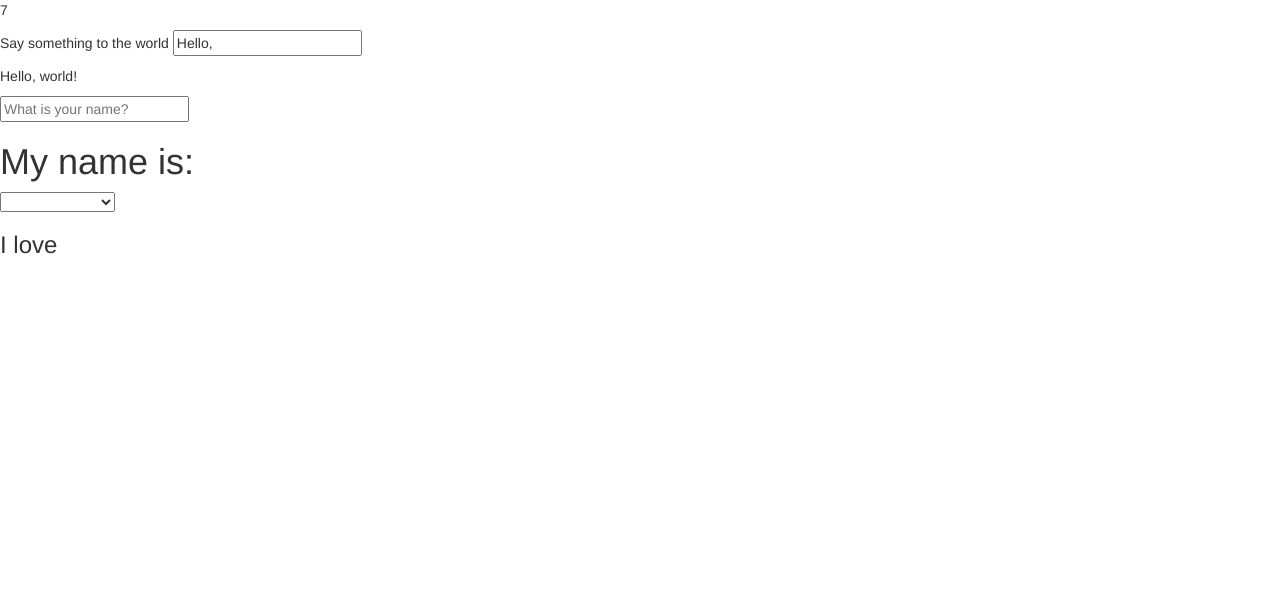
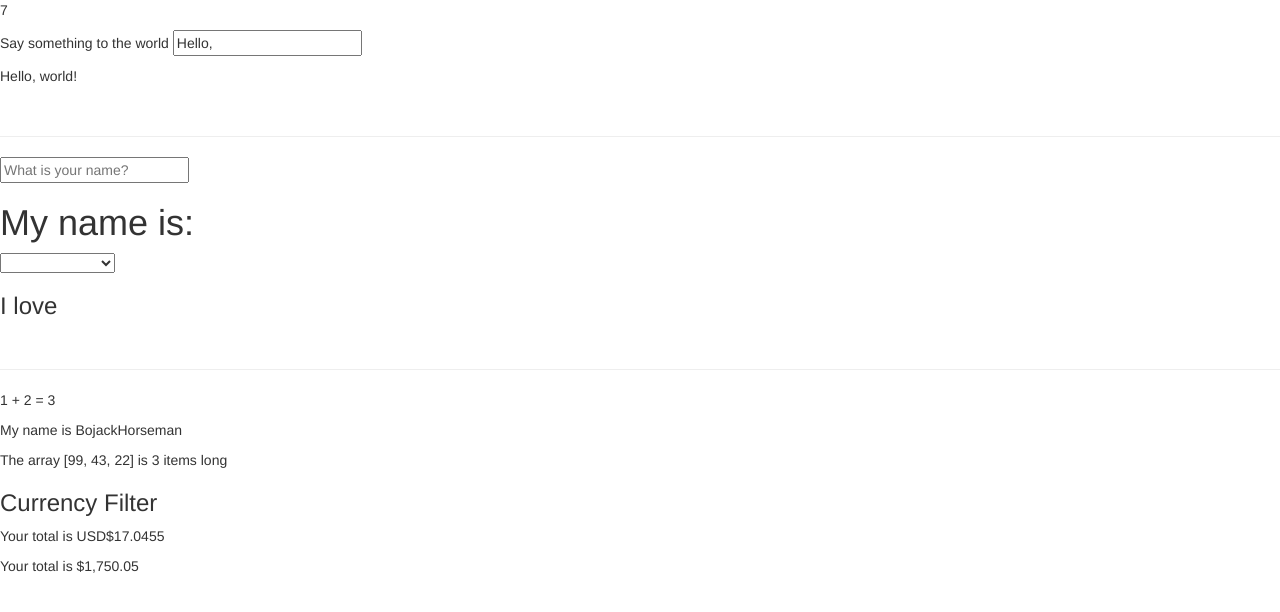
Before and after one commit to reydelo/angular-curriculum, a plain HTML site: page Unit1-The-Basics/index.html in a window 1280 px wide. Drawn offline with nearby package versions, Linux system fonts and the light colour scheme.

Commit message:
section 3

```diff
--- a/Unit1-The-Basics/index.html
+++ b/Unit1-The-Basics/index.html
@@ -15,6 +15,8 @@
     <p>Say something to the world <input type="text" ng-model="greeting" ng-init="greeting='Hello, '"></p>
     <p>{{ greeting }} world!</p>
 
+    <br><hr>
+
     <input ng-model="name" type="text" placeholder="What is your name?">
 
     <h1>My name is: {{name}}</h1>
@@ -27,6 +29,16 @@
     </select>
     <h3>I love {{ pets }}</h3>
 
+    <br><hr>
+
+    <p>1 + 2 = {{ 1 + 2 }}</p>
+    <p>My name is {{ "Bojack" + "Horseman" }}</p>
+    <p>The array [99, 43, 22] is {{ [99, 43, 22].length}} items long</p>
+
+    <h3>Currency Filter</h3>
+    <p>Your total is {{ 17.045467 | currency:"USD$":4 }}</p>
+    <p>Your total is {{ 1750.045467 | currency }}</p>
+
     <script src="https://maxcdn.bootstrapcdn.com/bootstrap/3.3.5/js/bootstrap.min.js"></script>
     <script type="text/javascript" src="js/main.js"></script>
     <script src="https://cdnjs.cloudflare.com/ajax/libs/angular.js/1.4.4/angular.min.js"></script>
```
